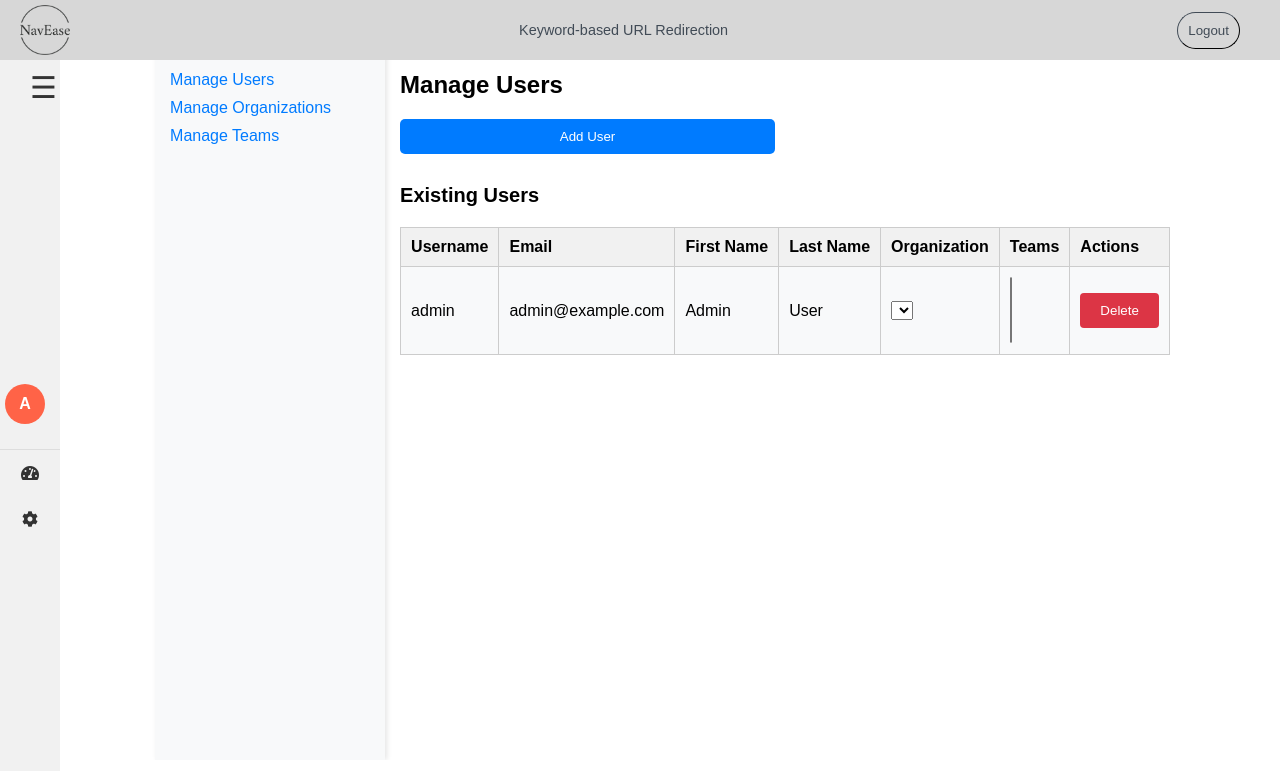
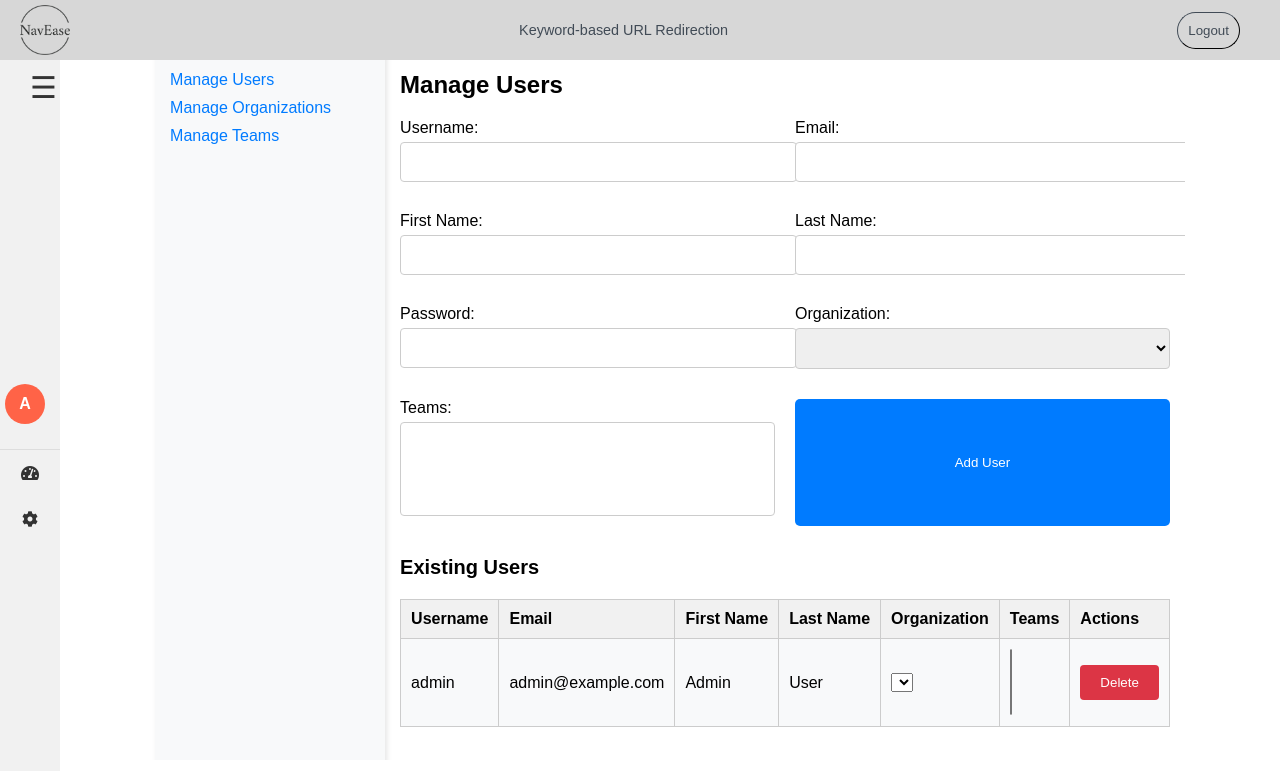
Before and after one commit to akhileshSRE/NavEase-app, a Flask app: page /settings/users in a window 1280 px wide. Shown: the top 771 px of the page. Run offline with Flask 2, Linux system fonts and the light colour scheme; the visitor is signed in with stand-in values (Sample User, id 1); data comes from the database, SQL or seed files in the repository; data that the repository does not hold is empty.

Commit message:
added missed form to add user

```diff
--- a/app/templates/settings/manage_users.html
+++ b/app/templates/settings/manage_users.html
@@ -14,7 +14,42 @@
 {% endwith %}
 
 <form method="POST" action="{{ url_for('settings.manage_users') }}" class="mu-user-form">
-    <!-- ... (existing form fields) ... -->
+    <div class="mu-form-group">
+        <label for="username">Username:</label>
+        <input type="text" id="username" name="username" required class="mu-form-control">
+    </div>
+    <div class="mu-form-group">
+        <label for="email">Email:</label>
+        <input type="email" id="email" name="email" required class="mu-form-control">
+    </div>
+    <div class="mu-form-group">
+        <label for="first_name">First Name:</label>
+        <input type="text" id="first_name" name="first_name" required class="mu-form-control">
+    </div>
+    <div class="mu-form-group">
+        <label for="last_name">Last Name:</label>
+        <input type="text" id="last_name" name="last_name" required class="mu-form-control">
+    </div>
+    <div class="mu-form-group">
+        <label for="password">Password:</label>
+        <input type="password" id="password" name="password" required class="mu-form-control">
+    </div>
+    <div class="mu-form-group">
+        <label for="organization">Organization:</label>
+        <select id="organization" name="organization" required class="mu-form-control">
+            {% for org in organizations %}
+                <option value="{{ org.id }}">{{ org.name }}</option>
+            {% endfor %}
+        </select>
+    </div>
+    <div class="mu-form-group">
+        <label for="teams">Teams:</label>
+        <select id="teams" name="teams" multiple required class="mu-form-control">
+            {% for team in teams %}
+                <option value="{{ team.id }}">{{ team.name }}</option>
+            {% endfor %}
+        </select>
+    </div>
     <button type="submit" name="action" value="add" class="mu-btn mu-btn-primary">Add User</button>
 </form>
 
```
